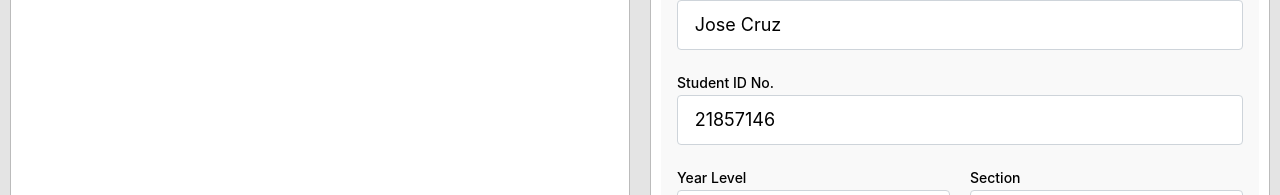
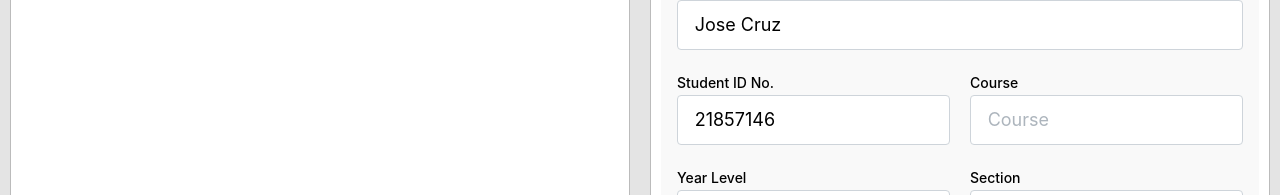
Before and after one commit to rndall/automated-attendance, a React (Vite) app: page / in a window 1280 px wide. Shown: the part 261-456 px from the top of the page. Built offline with nearby package versions, Linux system fonts and the light colour scheme.

Commit message:
feat: added course to the details

```diff
--- a/src/components/Details.jsx
+++ b/src/components/Details.jsx
@@ -51,13 +51,22 @@ function Details({
                   size="lg"
                 />
               </Input.Wrapper>
-              <Input.Wrapper label="Student ID No.">
+              <Flex gap="lg" direction={{ base: "column", sm: "row" }}>
+                <Input.Wrapper flex={1} label="Student ID No.">
                   <Input
                     placeholder="Student ID No."
                     value={sampleData.student_ID}
                     size="lg"
                   />
                 </Input.Wrapper>
+                <Input.Wrapper flex={1} label="Course">
+                  <Input
+                    placeholder="Course"
+                    value={sampleData.course}
+                    size="lg"
+                  />
+                </Input.Wrapper>
+              </Flex>
               <Flex gap="lg" direction={{ base: "column", sm: "row" }}>
                 <Input.Wrapper flex={1} label="Year Level">
                   <Input
```
Lines whose indentation alone changed are shown as unchanged.
